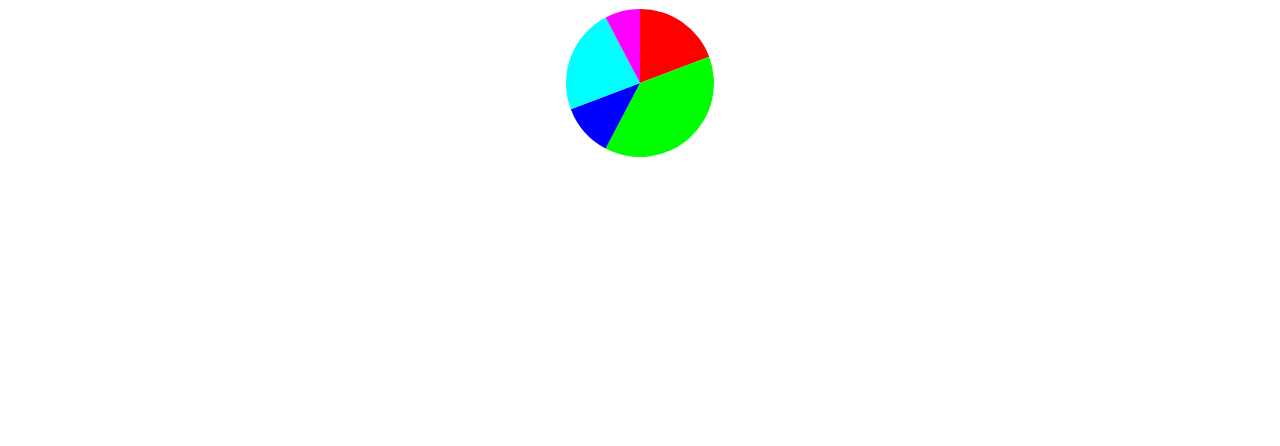
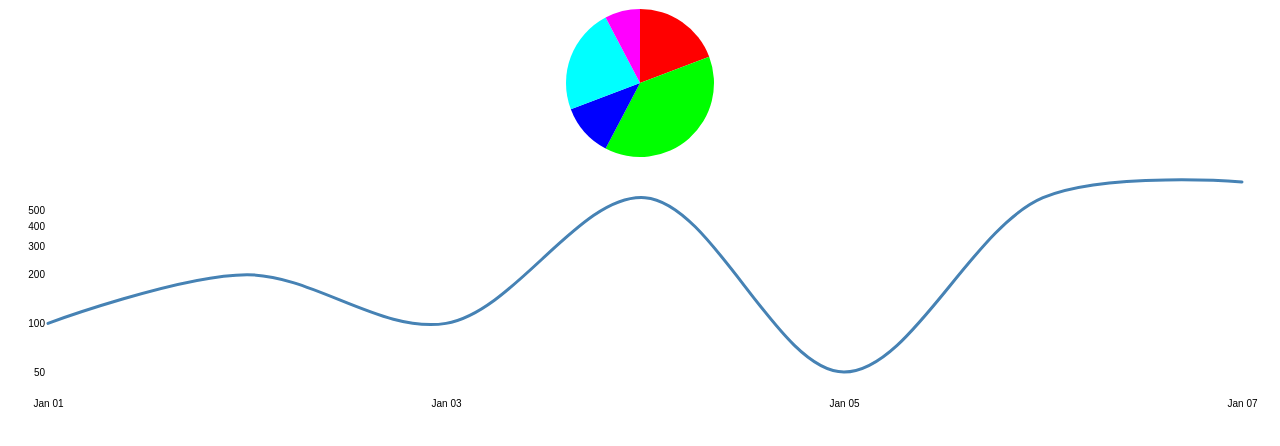
Before and after one commit to nichitagutu/budgeteer, a React (Vite) app: page / in a window 1280 px wide. Shown: the top 446 px of the page. Built offline with nearby package versions, Linux system fonts and the light colour scheme.

Commit message:
feat: add initial line chart and move types to types.ts

```diff
--- /dev/null
+++ b/src/components/charts/LineChart.tsx
@@ -0,0 +1,87 @@
+import { useEffect, useRef } from "react";
+import * as d3 from "d3";
+import { LineChartData, LineChartProps } from "../../types";
+
+export default function LineChart({ data }: LineChartProps) {
+  const svgRef = useRef<SVGSVGElement>(null);
+
+  useEffect(() => {
+    if (data !== undefined && data.length > 0) drawChart();
+  }, [data]);
+
+  function drawChart() {
+    if (!svgRef.current) return;
+
+    d3.select(svgRef.current).selectAll("*").remove();
+
+    const width = svgRef.current.clientWidth;
+    const height = svgRef.current.clientHeight;
+    const marginTop = 20;
+    const marginRight = 30;
+    const marginBottom = 40;
+    const marginLeft = 40;
+
+    const x = d3
+      .scaleUtc()
+      .domain(d3.extent(data, (d) => d.day) as [Date, Date])
+      .range([marginLeft, width - marginRight]);
+
+    const maxAmount = d3.max(data, (d) => d.amount) || 0;
+    const minAmount = d3.min(data, (d) => d.amount) || 0;
+    const isLogScale = maxAmount / minAmount > 10;
+
+    const y = isLogScale
+      ? d3
+          .scaleLog()
+          .domain([minAmount, maxAmount])
+          .range([height - marginBottom, marginTop])
+      : d3
+          .scaleLinear()
+          .domain([0, maxAmount])
+          .range([height - marginBottom, marginTop]);
+
+    const line = d3
+      .line<LineChartData>()
+      .x((d) => x(d.day))
+      .y((d) => y(d.amount))
+      .curve(d3.curveCatmullRom.alpha(0.5));
+
+    const svg = d3.select(svgRef.current);
+
+    svg
+      .append("g")
+      .attr("transform", `translate(0,${height - marginBottom + 25})`)
+      .call(
+        d3
+          .axisBottom(x)
+          .ticks(d3.utcDay.every(2))
+          .tickSize(0)
+          .tickSizeOuter(0)
+          .tickFormat((d) => d3.utcFormat("%b %d")(d as Date))
+      )
+      .call((g) => g.select(".domain").remove());
+
+    svg
+      .append("g")
+      .attr("transform", `translate(${marginLeft},0)`)
+      .call(
+        d3
+          .axisLeft(y)
+          .ticks(height / 40)
+          .tickSize(0)
+      )
+      .call((g) => g.select(".domain").remove());
+
+    svg
+      .append("path")
+      .data([data])
+      .attr("fill", "none")
+      .attr("stroke", "steelblue")
+      .attr("stroke-width", 3)
+      .attr("stroke-linejoin", "round")
+      .attr("stroke-linecap", "round")
+      .attr("d", line);
+  }
+
+  return <svg ref={svgRef} style={{ width: "100%", height: "250px" }} />;
+}
--- a/src/components/PieChart.tsx
+++ b/src/components/charts/PieChart.tsx
@@ -1,21 +1,12 @@
 import { useRef, useEffect } from "react";
 import * as d3 from "d3";
-
-interface PieChartData {
-  category: string;
-  amount: number;
-  color: string;
-}
-
-interface PieChartProps {
-  data: PieChartData[];
-}
+import { PieChartData, PieChartProps } from "../../types";
 
 export default function PieChart({ data }: PieChartProps) {
   const svgRef = useRef<SVGSVGElement>(null);
 
   useEffect(() => {
-    if (data && data.length) drawChart();
+    if (data !== undefined && data.length > 0) drawChart();
   }, [data]);
 
   function drawChart() {
--- a/src/pages/MainPage.tsx
+++ b/src/pages/MainPage.tsx
@@ -1,4 +1,5 @@
-import PieChart from "../components/PieChart";
+import LineChart from "../components/charts/LineChart";
+import PieChart from "../components/charts/PieChart";
 
 export default function MainPage() {
   const data = [
@@ -29,9 +30,41 @@ export default function MainPage() {
     },
   ];
 
+  const lineData = [
+    {
+      day: new Date("2021-01-01"),
+      amount: 100,
+    },
+    {
+      day: new Date("2021-01-02"),
+      amount: 200,
+    },
+    {
+      day: new Date("2021-01-03"),
+      amount: 100,
+    },
+    {
+      day: new Date("2021-01-04"),
+      amount: 600,
+    },
+    {
+      day: new Date("2021-01-05"),
+      amount: 50,
+    },
+    {
+      day: new Date("2021-01-06"),
+      amount: 600,
+    },
+    {
+      day: new Date("2021-01-07"),
+      amount: 750,
+    },
+  ];
+
   return (
     <div>
       <PieChart data={data} />
+      <LineChart data={lineData} />
     </div>
   );
 }
--- /dev/null
+++ b/src/types.ts
@@ -0,0 +1,20 @@
+// Charts
+
+export interface LineChartData {
+  day: Date;
+  amount: number;
+}
+
+export interface LineChartProps {
+  data: LineChartData[];
+}
+
+export interface PieChartData {
+  category: string;
+  amount: number;
+  color: string;
+}
+
+export interface PieChartProps {
+  data: PieChartData[];
+}
```
